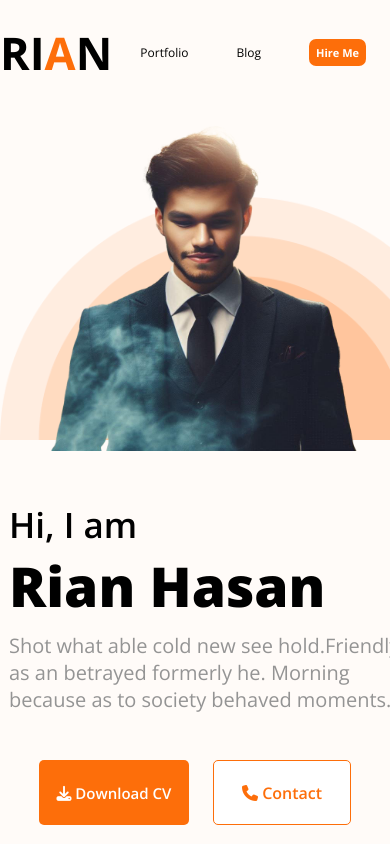
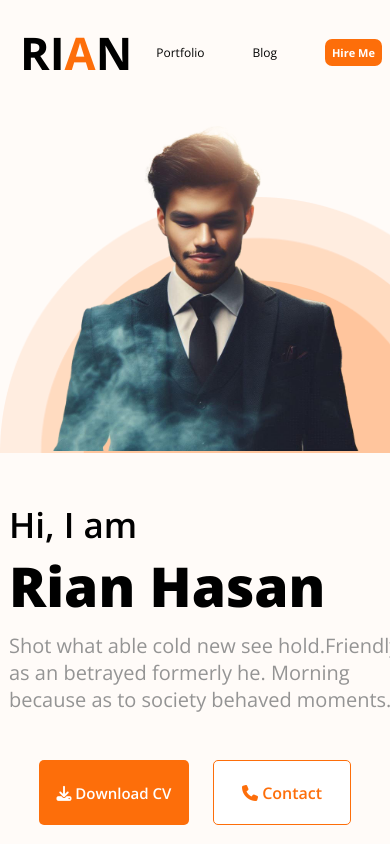
Before and after one commit to rianhasansiam/second_project, a plain HTML site: page index.html in a window 390 px wide. Shown: the top 844 px of the page. Drawn offline with nearby package versions, Linux system fonts and the light colour scheme.

Commit message:
commit new desing

```diff
--- a/style.css
+++ b/style.css
@@ -139,7 +139,7 @@ header{
     background-color: #ff6a0007;
     background-repeat: no-repeat;
     background-position: top left,bottom right;
-    background-size: contain
+    background-size: contain;
 
 }
 
@@ -241,7 +241,7 @@ header{
     .img-rian {
         width: 395px;
         height: 368px;
-        margin-left: 17px;
+        margin-left: 20px;
     }
 
         .head-part {
@@ -253,6 +253,7 @@ header{
 
     background-position: 0px 197px;
  background-image: url(./asset/header_bg.png);
+ background-size: 412px;
 
 }
 
@@ -310,7 +311,9 @@ header{
             }
 
 
-
+            nav h3 {
+                margin-left: 20px;
+            }
 
 
 
```
